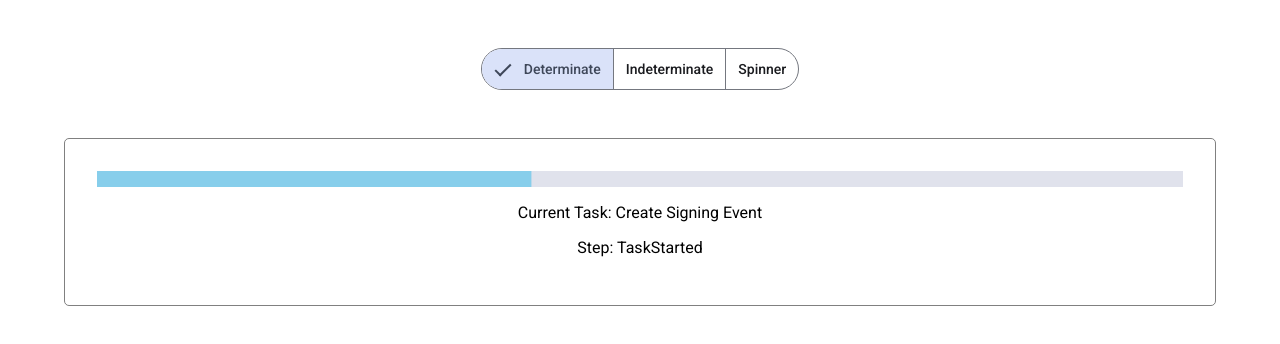
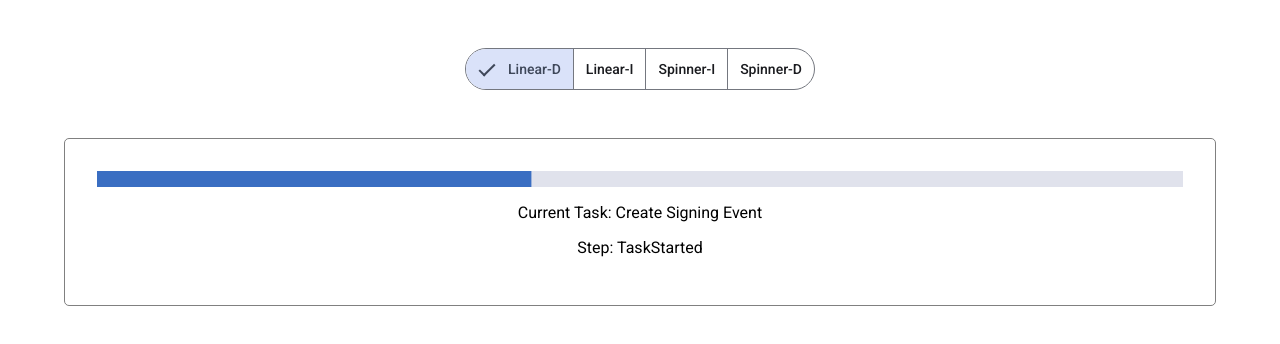
Before and after one commit to MKeys-Capstone/step-function-loading-indicator, an Angular app: page / in a window 1280 px wide. Shown: the top 344 px of the page. Built offline with nearby package versions, Linux system fonts and the light colour scheme.

Commit message:
spinner too

```diff
--- a/src/app/app.component.html
+++ b/src/app/app.component.html
@@ -4,25 +4,42 @@
       [(ngModel)]="selectedLoadingIndicator"
       aria-label="Loading Indicator Mode"
     >
-      <mat-button-toggle value="determinate">Determinate</mat-button-toggle>
-      <mat-button-toggle value="indeterminate">Indeterminate</mat-button-toggle>
-      <mat-button-toggle value="spinner">Spinner</mat-button-toggle>
+      <mat-button-toggle value="linear-determinate">Linear-D</mat-button-toggle>
+      <mat-button-toggle value="linear-indeterminate"
+        >Linear-I</mat-button-toggle
+      >
+      <mat-button-toggle value="spinner-indeterminate"
+        >Spinner-I</mat-button-toggle
+      >
+      <mat-button-toggle value="spinner-determinate"
+        >Spinner-D</mat-button-toggle
+      >
     </mat-button-toggle-group>
   </div>
 
-  @switch(selectedLoadingIndicator()){ @case('determinate'){
+  @switch(selectedLoadingIndicator()){ @case('linear-determinate'){
   <app-linear-loading-indicator
     [events]="events()"
     [numberOfEvents]="numberOfEvents()"
     mode="determinate"
   ></app-linear-loading-indicator>
-  } @case('indeterminate'){
+  } @case('linear-indeterminate'){
   <app-linear-loading-indicator
     [events]="events()"
     [numberOfEvents]="numberOfEvents()"
     mode="indeterminate"
   ></app-linear-loading-indicator>
-  } @case('spinner'){
-  <p>Spinner Here</p>
+  } @case('spinner-indeterminate'){
+  <app-spinner-loading-indicator
+    [events]="events()"
+    [numberOfEvents]="numberOfEvents()"
+    mode="indeterminate"
+  ></app-spinner-loading-indicator>
+  }@case('spinner-determinate'){
+  <app-spinner-loading-indicator
+    [events]="events()"
+    [numberOfEvents]="numberOfEvents()"
+    mode="determinate"
+  ></app-spinner-loading-indicator>
   }}
 </div>
--- a/src/app/app.component.ts
+++ b/src/app/app.component.ts
@@ -8,11 +8,13 @@ import {
 import { MatButtonToggleModule } from '@angular/material/button-toggle';
 import { CommonModule } from '@angular/common';
 import { FormsModule } from '@angular/forms';
+import { SpinnerLoadingIndicatorComponent } from './components/spinner-loading-indicator/spinner-loading-indicator.component';
 
 @Component({
   selector: 'app-root',
   imports: [
     LinearLoadingIndicatorComponent,
+    SpinnerLoadingIndicatorComponent,
     MatButtonToggleModule,
     CommonModule,
     FormsModule,
@@ -25,7 +27,8 @@ export class AppComponent implements OnInit {
   events = signal<StepFunctionEvent[]>([]);
   numberOfEvents = signal<number>(2);
   currentEventIndex: number = 0;
-  selectedLoadingIndicator = signal<LoadingIndicatorTypes>('determinate');
+  selectedLoadingIndicator =
+    signal<LoadingIndicatorTypes>('linear-determinate');
 
   constructor() {}
   ngOnInit() {
--- /dev/null
+++ b/src/app/components/spinner-loading-indicator/spinner-loading-indicator.component.html
@@ -0,0 +1,5 @@
+<div class="container">
+  <mat-progress-spinner [mode]="mode()" [value]="progressPercentage" />
+  <p>Current Task: {{ currentStepName }}</p>
+  <p>Step: {{ lastEventType }}</p>
+</div>
--- /dev/null
+++ b/src/app/components/spinner-loading-indicator/spinner-loading-indicator.component.scss
@@ -0,0 +1,11 @@
+.container {
+  padding: 2rem;
+  text-align: center;
+  border: 1px solid gray;
+  border-radius: 5px;
+  margin: 1rem;
+}
+mat-progress-spinner {
+  margin: auto;
+  margin-bottom: 3rem;
+}
--- /dev/null
+++ b/src/app/components/spinner-loading-indicator/spinner-loading-indicator.component.ts
@@ -0,0 +1,45 @@
+import { Component, input, OnChanges, SimpleChanges } from '@angular/core';
+import { StepFunctionEvent, StepFunctionEventType } from '../../util/constants';
+import {
+  MatProgressSpinnerModule,
+  ProgressSpinnerMode,
+} from '@angular/material/progress-spinner';
+@Component({
+  selector: 'app-spinner-loading-indicator',
+  imports: [MatProgressSpinnerModule],
+  templateUrl: './spinner-loading-indicator.component.html',
+  styleUrl: './spinner-loading-indicator.component.scss',
+})
+export class SpinnerLoadingIndicatorComponent implements OnChanges {
+  events = input<StepFunctionEvent[]>([]);
+  numberOfEvents = input<number>(0);
+  mode = input<ProgressSpinnerMode>('indeterminate');
+  lastEventType: StepFunctionEventType;
+  currentStepName: string = '';
+  completedSteps: number = 0;
+  progressPercentage: number = 5;
+
+  constructor() {}
+
+  ngOnChanges(changes: SimpleChanges): void {
+    if (changes['events']) {
+      const events = changes['events'].currentValue;
+      if (events.length > 0) {
+        const lastEvent = events[0];
+        this.lastEventType = lastEvent.type;
+        if (lastEvent.type === StepFunctionEventType.TaskStateEntered) {
+          this.currentStepName = lastEvent.stateEnteredEventDetails.name;
+        }
+        if (lastEvent.type === StepFunctionEventType.TaskSucceeded) {
+          this.completedSteps++;
+          this.progressPercentage =
+            (this.completedSteps / this.numberOfEvents()) * 100 - 10;
+        }
+        if (lastEvent.type === StepFunctionEventType.ExecutionSucceeded) {
+          this.currentStepName = 'Execution Completed';
+          this.progressPercentage = 100;
+        }
+      }
+    }
+  }
+}
--- a/src/app/util/constants.ts
+++ b/src/app/util/constants.ts
@@ -96,4 +96,8 @@ export const MockEvents: StepFunctionEvent[] = [
   },
 ];
 
-export type LoadingIndicatorTypes = 'determinate' | 'indeterminate' | 'spinner';
+export type LoadingIndicatorTypes =
+  | 'spinner-indeterminate'
+  | 'spinner-determinate'
+  | 'linear-indeterminate'
+  | 'linear-determinate';
--- a/src/styles.scss
+++ b/src/styles.scss
@@ -5,9 +5,14 @@
 :root {
   @include mat.progress-bar-overrides(
     (
-      active-indicator-color: skyblue,
+      active-indicator-color: #3a6ec2,
       active-indicator-height: 1rem,
       track-height: 1rem,
+    )
+  );
+  @include mat.progress-spinner-overrides(
+    (
+      active-indicator-color: #3a6ec2,
     )
   );
 }
```
Also changed, not shown: 1 other file (tests, documents, lock files or other folders).
